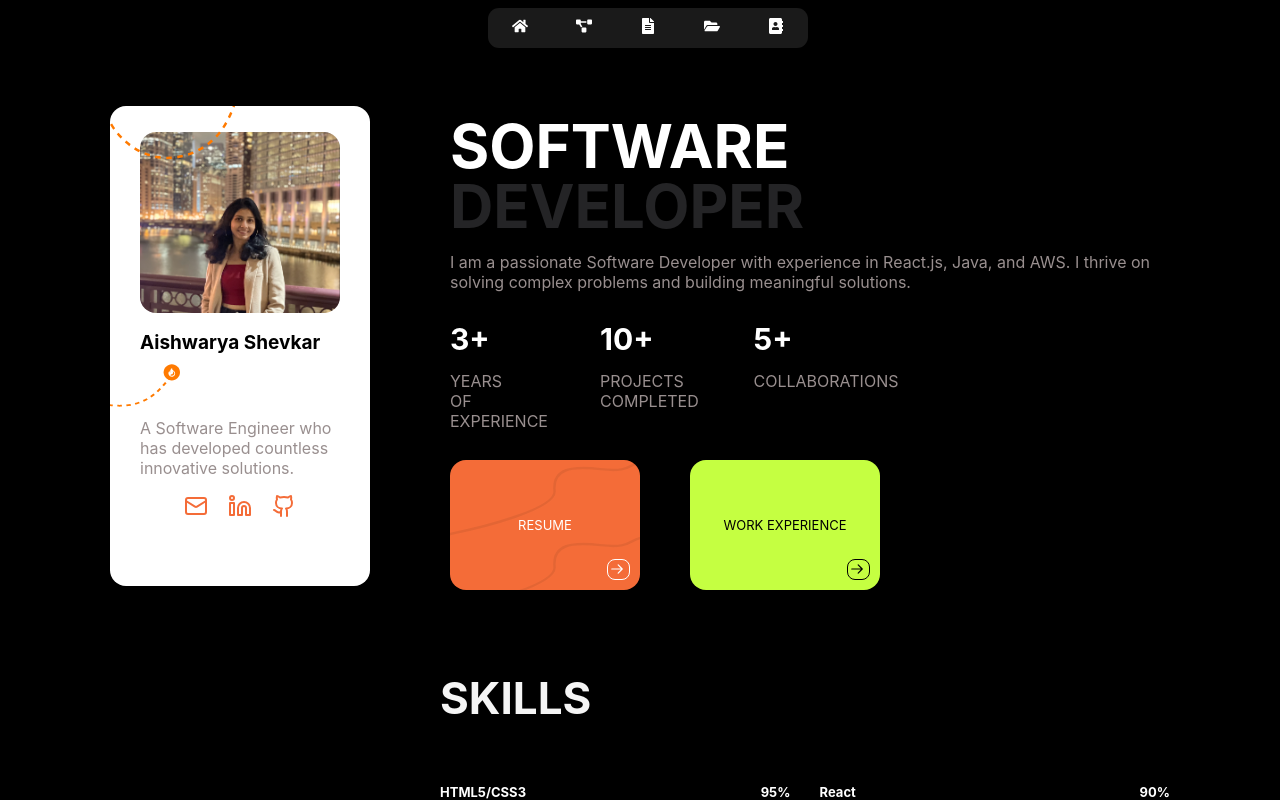
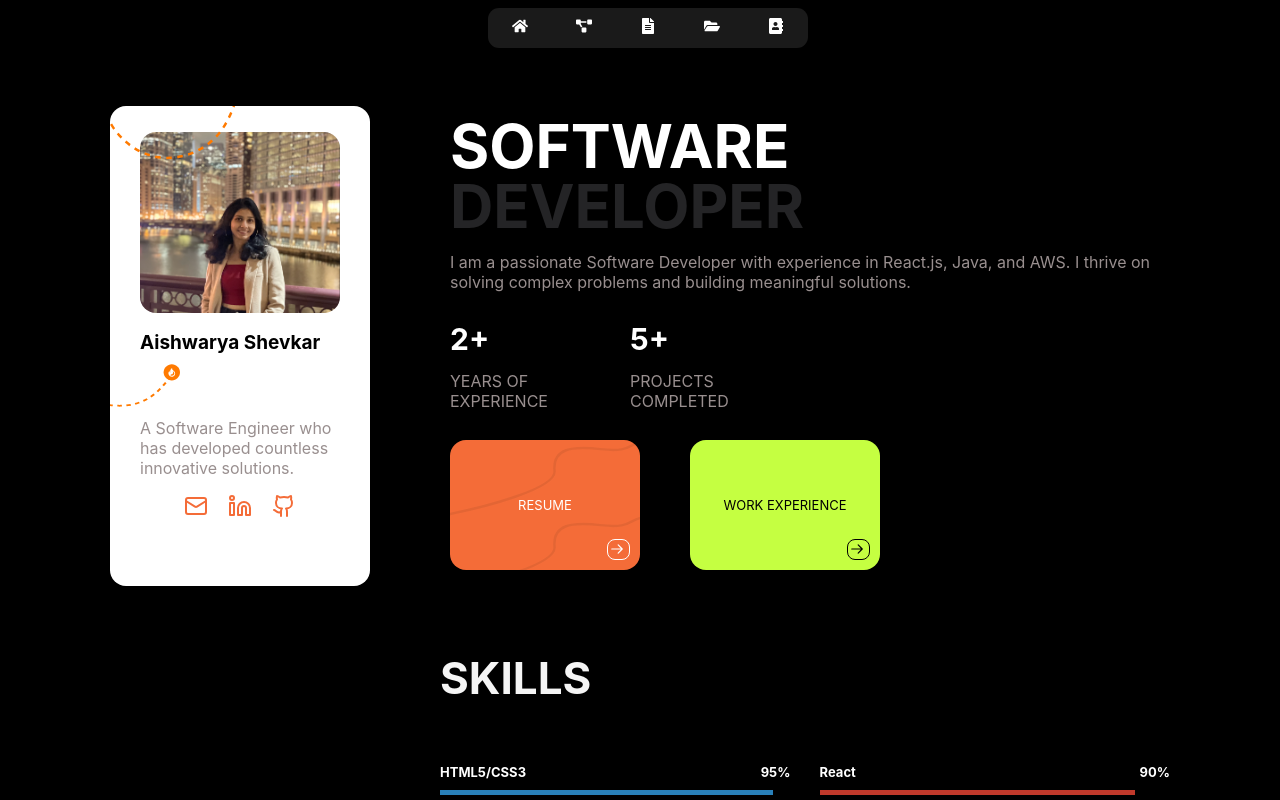
Before and after one commit to ashevkar/portfolio, a React (Create React App) app: page / in a window 1280 px wide. Shown: the top 800 px of the page. Built offline with nearby package versions, Linux system fonts and the light colour scheme.

Commit message:
minor changes

```diff
--- a/src/assets/css/hero.css
+++ b/src/assets/css/hero.css
@@ -127,7 +127,7 @@
 }
 
 .details p {
-  max-width: 60rem;
+  max-width: 50rem;
   color: var(--token-0cfe00f3-24b0-432c-968d-12e5103b3a36, #998f8f);
 }
 
@@ -196,7 +196,7 @@
   text-transform: uppercase;
 }
 .count p {
-  width: 50px;
+  width: 80px;
   color: #998f8f;
 }
 
--- a/src/assets/hero.js
+++ b/src/assets/hero.js
@@ -19,17 +19,17 @@ const Hero = () => {
       </div>
       <div class="count">
         <div class="count-1">
-          <h2>3+</h2>
+          <h2>2+</h2>
           <p>Years of Experience</p>
         </div>
         <div class="count-1">
-          <h2>10+</h2>
+          <h2>5+</h2>
           <p>Projects Completed</p>
         </div>
-        <div class="count-1">
-          <h2>5+</h2>
+        {/* <div class="count-1">
+          <h2>2+</h2>
           <p>Collaborations</p>
-        </div>
+        </div> */}
       </div>
 
       <div class="container-box">
```
